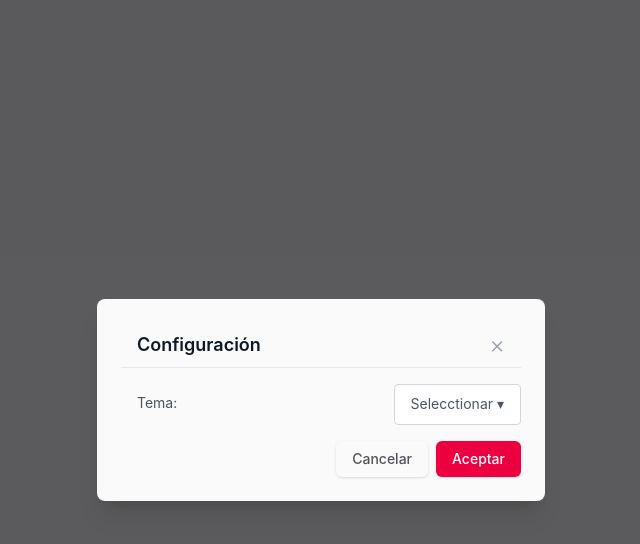
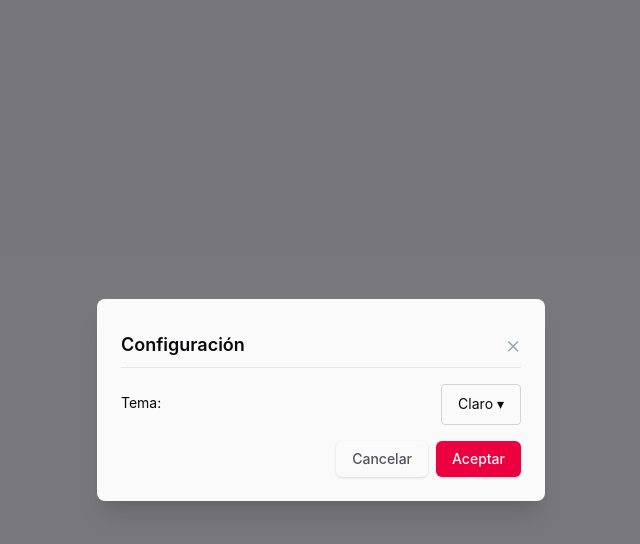
Before and after one commit to xcxsar/tomato-metronome, a React (Vite) app: page / in a window 1280 px wide. Both pictures are taken after a click on the button "Configuración". Shown: the top 544 px of the page, without its empty margins (319-959 px from the left). Built offline with nearby package versions, Linux system fonts and the light colour scheme.

Commit message:
feat: Update component styles and add theme support

```diff
--- a/src/components/button.tsx
+++ b/src/components/button.tsx
@@ -1,8 +1,8 @@
 const buttonType: Record<string, string> = {
   primary:
-    "bg-rose-600 dark:bg-rose-900 hover:bg-rose-700 dark:hover:bg-rose-800 text-white",
+    "bg-button-primary hover:bg-button-primary-hovered text-button-primary-text",
   secondary:
-    "bg-zinc-50 dark:bg-zinc-800 hover:bg-zinc-200 dark:hover:bg-zinc-700 text-zinc-600 dark:text-white ",
+    "bg-button-secondary hover:bg-button-secondary-hovered text-button-secondary-text ",
 };
 
 interface ButtonProps {
@@ -17,7 +17,7 @@ function Button({ type, message, click }: ButtonProps) {
       <button
         className={
           buttonType[type] +
-          " rounded-md px-4 py-2 text-sm font-medium shadow transition-colors"
+          " rounded-md px-4 py-2 text-sm font-medium shadow transition-colors focus:outline-none focus:ring-2 focus:ring-focus"
         }
         onClick={click}
       >
--- a/src/components/container.tsx
+++ b/src/components/container.tsx
@@ -1,7 +1,7 @@
 function Container({ children }: { children: React.ReactNode }) {
   return (
     <>
-      <div className="h-dvh w-full bg-zinc-50 text-black dark:bg-zinc-900 dark:text-white flex flex-col items-center justify-center">
+      <div className="h-dvh w-full bg-app-bg text-app-text flex flex-col items-center justify-center">
         {children}
       </div>
     </>
--- a/src/components/dropdown.tsx
+++ b/src/components/dropdown.tsx
@@ -21,19 +21,19 @@ export default function Dropdown({ items, label = "Menu" }: DropdownProps) {
         onClick={toggleDropdown}
         aria-haspopup="true"
         aria-expanded={isOpen}
-        className="px-4 py-2 bg-white border border-gray-300 rounded cursor-pointer hover:bg-gray-50 focus:outline-none focus:ring-2 focus:ring-blue-500"
+        className="px-4 py-2 bg-component-bg text-app-text border border-border rounded cursor-pointer hover:bg-component-bg-hovered focus:outline-none focus:ring-2 focus:ring-focus shado"
       >
         {label + " ▾"}
       </button>
 
       {isOpen && (
-        <ul className="absolute left-0 top-full z-[1000] mt-1.5 min-w-[160px] list-none rounded border border-gray-300 bg-white py-2.5 shadow-md">
+        <ul className="absolute left-0 top-full z-[1000] mt-1.5 min-w-[160px] list-none rounded border border-border bg-component-bg py-2.5 shadow-md">
           {items.map((item, index) => (
             <li key={index}>
               {typeof item.action === "string" ? (
                 <a
                   href={item.action}
-                  className="block px-4 py-2 text-gray-700 no-underline hover:bg-gray-100"
+                  className="block px-4 py-2 text-app-text no-underline hover:bg-component-bg-hovered rounded-md"
                 >
                   {item.name}
                 </a>
@@ -43,7 +43,7 @@ export default function Dropdown({ items, label = "Menu" }: DropdownProps) {
                     (item.action as () => void)();
                     setIsOpen(false);
                   }}
-                  className="block w-full px-4 py-2 text-left text-gray-700 hover:bg-gray-100 focus:outline-none"
+                  className="block w-full px-4 py-2 text-left text-app-text hover:bg-component-bg-hovered focus:outline-none focus:ring-2 focus:ring-focus roduned-md"
                 >
                   {item.name}
                 </button>
--- a/src/components/label.tsx
+++ b/src/components/label.tsx
@@ -1,7 +1,7 @@
 function Label({ message }: { message: string }) {
   return (
     <>
-      <p className="py-2 px-4 items-center justify-center place-items-center">
+      <p className="py-2 items-center justify-center place-items-center text-app-text">
         {message}
       </p>
     </>
--- /dev/null
+++ b/src/components/title.tsx
@@ -0,0 +1,9 @@
+function Title({ text }: { text: string }) {
+  return (
+    <>
+      <h3 className="text-lg font-semibold text-title-text">{text}</h3>
+    </>
+  );
+}
+
+export default Title;
--- a/src/modals/BaseModal.tsx
+++ b/src/modals/BaseModal.tsx
@@ -1,5 +1,6 @@
 import React, { useEffect } from "react";
 import { createPortal } from "react-dom";
+import Title from "../components/title";
 
 interface ModalProps {
   isOpen: boolean;
@@ -24,19 +25,17 @@ function BaseModal({ isOpen, onClose, title, children }: ModalProps) {
 
   return createPortal(
     <div
-      className="fixed inset-0 z-50 flex items-center justify-center bg-zinc-900/70 dark:bg-zinc-950 p-4"
+      className="fixed inset-0 z-50 flex items-center justify-center bg-app-bg-open-modal/70 p-4"
       onClick={onClose}
     >
       <div
-        className="w-full max-w-md transform rounded-lg bg-zinc-50 dark:bg-zinc-900 p-6 shadow-xl transition-all"
+        className="w-full max-w-md transform rounded-lg bg-modal-bg p-6 shadow-xl transition-all"
         onClick={(e) => e.stopPropagation()}
       >
-        <div className="px-4 py-2 flex items-center justify-between border-b border-gray-200 dark:border-zinc-700">
-          <h3 className="text-lg font-semibold text-gray-900 dark:text-rose-900">
-            {title}
-          </h3>
+        <div className="py-2 flex items-center justify-between border-b border-gray-200 dark:border-zinc-700">
+          <Title text={title} />
           <button
-            className="text-gray-400  dark:text-zinc-700 hover:text-gray-600 dark:hover:text-zinc-500 text-2xl font-light transition-colors leading-none"
+            className="text-gray-400 dark:text-zinc-700 hover:text-zinc-600 dark:hover:text-zinc-500 text-2xl font-light transition-colors leading-none focus:outline-none focus:ring-2 focus:ring-focus"
             onClick={onClose}
             aria-label="Close modal"
           >
@@ -44,9 +43,7 @@ function BaseModal({ isOpen, onClose, title, children }: ModalProps) {
           </button>
         </div>
 
-        <div className="text-sm text-gray-600 dark:text-zinc-100 leading-relaxed">
-          {children}
-        </div>
+        <div className="text-sm leading-relaxed">{children}</div>
       </div>
     </div>,
     document.body,
--- a/src/modals/ConfigModal.tsx
+++ b/src/modals/ConfigModal.tsx
@@ -2,34 +2,41 @@ import Label from "../components/label";
 import Button from "../components/button";
 import Dropdown, { type DropdownItem } from "../components/dropdown";
 import BaseModal from "./BaseModal";
+
+import { useTheme } from "../hooks/useTheme";
 
 interface ConfigModalProps {
   isOpen: boolean;
   onClose: () => void;
 }
 
+function ConfigModal({ isOpen, onClose }: ConfigModalProps) {
+  const { theme, changeTheme } = useTheme();
+
   const ThemesDropdownItems: DropdownItem[] = [
     {
       name: "Claro",
       action: () => {
-      document.documentElement.classList.remove("dark");
+        changeTheme("light");
       },
     },
     {
       name: "Oscuro",
       action: () => {
-      document.documentElement.classList.add("dark");
+        changeTheme("dark");
       },
     },
   ];
 
-function ConfigModal({ isOpen, onClose }: ConfigModalProps) {
   return (
     <>
       <BaseModal isOpen={isOpen} onClose={onClose} title="Configuración">
         <div className="flex justify-between mt-4">
           <Label message={"Tema:"} />
-          <Dropdown items={ThemesDropdownItems} label={"Selecctionar"} />
+          <Dropdown
+            items={ThemesDropdownItems}
+            label={theme == "dark" ? "Oscuro" : "Claro"}
+          />
         </div>
         <div className="flex justify-end gap-2 mt-4">
           <Button type={"secondary"} message={"Cancelar"} click={onClose} />
--- a/src/styles.css
+++ b/src/styles.css
@@ -1,3 +1,39 @@
 @import "tailwindcss";
 
 @custom-variant dark (&:where(.dark, .dark *));
+
+@theme {
+  --color-app-bg: var(--color-zinc-50);
+  --color-component-bg: var(--color-zinc-50);
+  --color-component-bg-hovered: var(--color-zinc-200);
+  --color-focus: var(--color-rose-600);
+  --color-app-bg-open-modal: var(--color-zinc-700);
+  --color-modal-bg: var(--color-zinc-50);
+  --color-app-text: var(--color-zinc-950);
+  --color-title-text: var(--color-zinc-950);
+  --color-button-primary: var(--color-rose-600);
+  --color-button-primary-hovered: var(--color-rose-700);
+  --color-button-primary-text: var(--color-zinc-50);
+  --color-button-secondary: var(--color-zinc-50);
+  --color-button-secondary-hovered: var(--color-zinc-200);
+  --color-button-secondary-text: var(--color-zinc-600);
+  --color-border: var(--color-zinc-300)
+}
+
+.dark {
+  --color-app-bg: var(--color-zinc-950);
+  --color-component-bg: var(--color-zinc-800);
+  --color-component-bg-hovered: var(--color-zinc-700);
+  --color-focus: var(--color-rose-700);
+  --color-app-bg-open-modal: var(--color-zinc-950);
+  --color-modal-bg: var(--color-zinc-900);
+  --color-app-text: var(--color-zinc-50);
+  --color-title-text: var(--color-zinc-50);
+  --color-button-primary: var(--color-rose-900);
+  --color-button-primary-hovered: var(--color-rose-800);
+  --color-button-primary-text: var(--color-zinc-50);
+  --color-button-secondary: var(--color-zinc-800);
+  --color-button-secondary-hovered: var(--color-zinc-700);
+  --color-button-secondary-text: var(--color-zinc-50);
+  --color-border: var(--color-zinc-800)
+}
```
Lines whose indentation alone changed are shown as unchanged.
